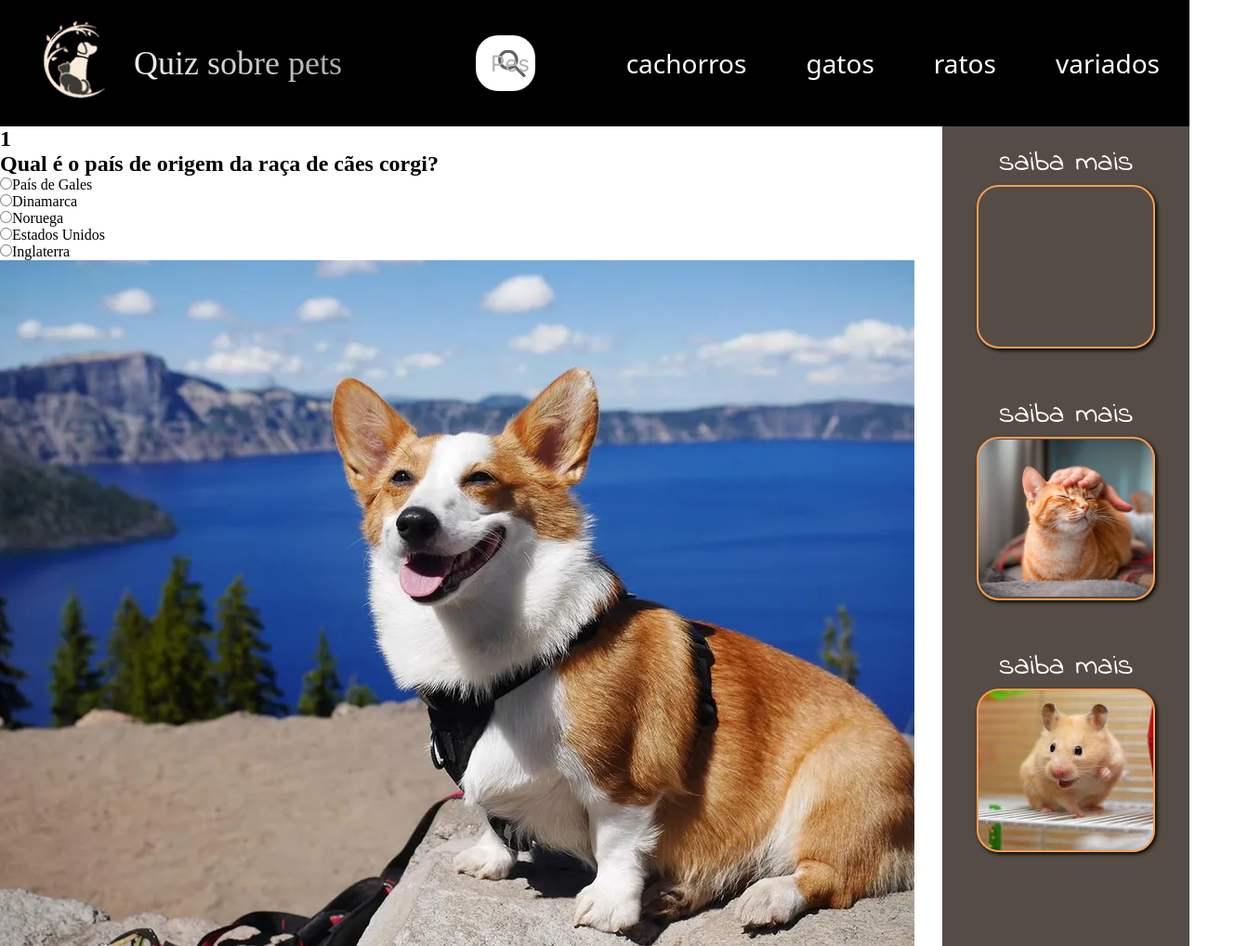
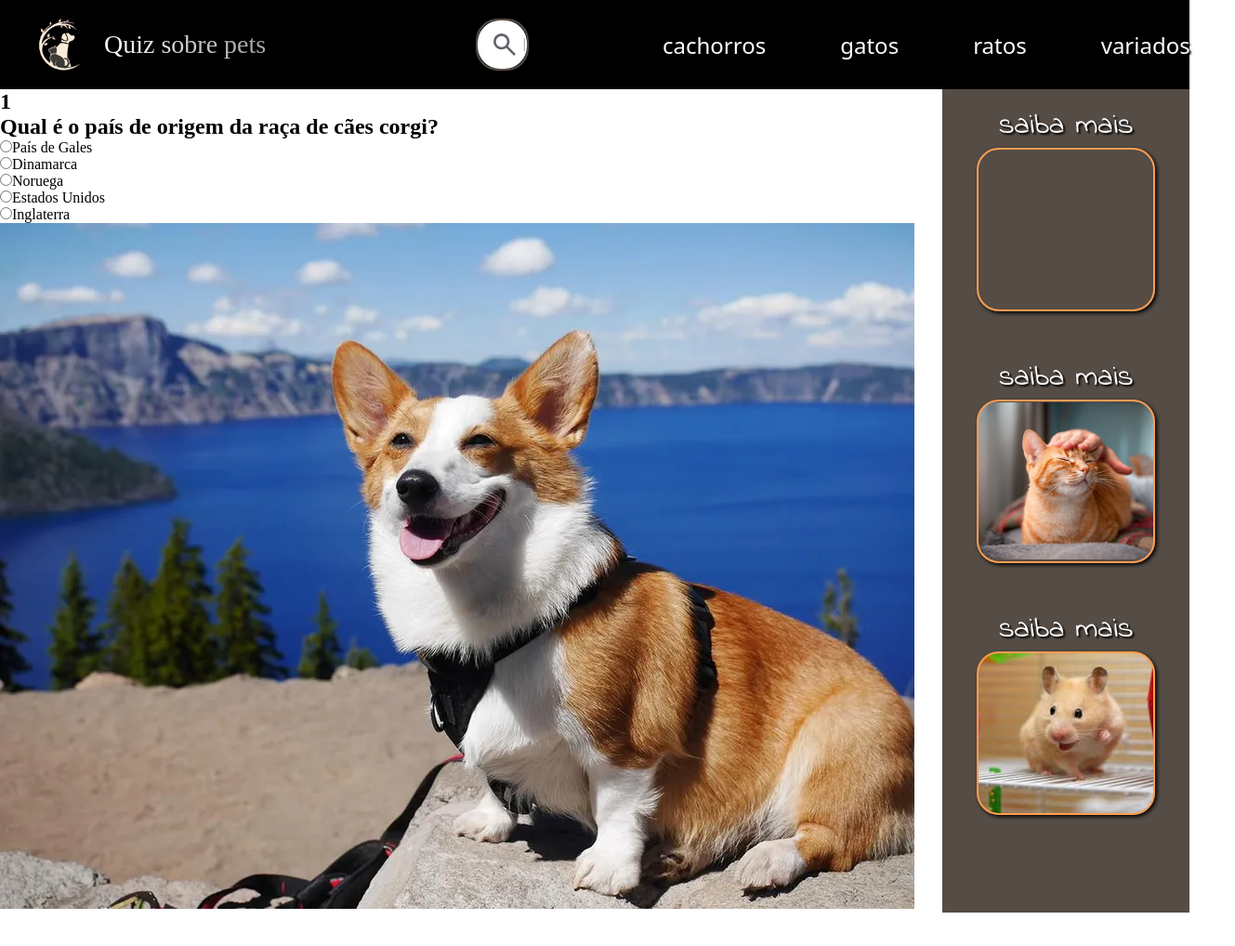
Before and after one commit to Gabriel-Luis123/Quiz-pets, a plain HTML site: page index.html in a window 1280 px wide. Shown: the top 1018 px of the page at 93% size, 1329 px wide, since content can reach past the window. After the commit the page ends 982 px from the top, so only its background shows below. Drawn offline with Linux system fonts and the light colour scheme; files whose address does not match are found by name; a web font is replaced by a local one.

Commit message:
mias mudanças

```diff
--- a/styles/components/_curiosidades.scss
+++ b/styles/components/_curiosidades.scss
@@ -23,6 +23,7 @@
                 border-radius: 24px;
                 border: 2px solid variaveis.$cor-terciaria;
                 box-shadow: 2px 2px 4px rgb(0, 0, 0);
+                transition: transform 0.5s;
             }
             .gato{
                 background-image: url(../../assets/imagem-gato-laranja.jpg);
@@ -34,6 +35,7 @@
                 border-radius: 24px;
                 border: 2px solid variaveis.$cor-terciaria;
                 box-shadow: 2px 2px 4px rgb(0, 0, 0);
+                transition: transform 0.5s;
             }
             .rato{
                 background-image: url(../../assets/imagem-hamster.jfif);
@@ -45,17 +47,29 @@
                 border-radius: 24px;
                 border: 2px solid variaveis.$cor-terciaria;
                 box-shadow: 2px 2px 4px rgb(0, 0, 0);
+                transition: transform 0.5s;
             }
-
+            &:hover{
+                div{
+                    border: 2px solid variaveis.$branco;
+                    transform: scale(1.1);
+                }
+            }
         }
         .curiosidades__animais__titulo{
             h2 {
                 @include mixins.ff-fs-cl(variaveis.$fonte-Indie-Flower,2rem,variaveis.$branco);
                 font-weight: 400;
+                text-shadow: 2px 2px 2px variaveis.$preto;
+                transition: transform 0.5s;
             }
-
             text-decoration: none;
-
+            &:hover{
+                h2{
+                    color: variaveis.$cor-primaria;
+                    transform: scale(1.2);
+                }
+            }
         }
     }
 }
--- a/styles/components/_header.scss
+++ b/styles/components/_header.scss
@@ -6,22 +6,22 @@
     display: flex;
     align-items: center;
     justify-content: space-between;
+    padding: 1rem 0;
     .cabecalho__logo{
         display: flex;
         column-gap: 1rem;
         align-items: center;
         .cabecalho__navegacao__logo{
-            padding: 1rem 0 1.5rem 2rem;
-            width: 8rem;
+            padding: 0 0 0 2rem;
+            width: 6rem;
         }
         .cabecalho__navegacao__titulo{
-            @include mixins.ff-fs-cl(variaveis.$fonte-Inika, 2.25rem,none);
+            @include mixins.ff-fs-cl(variaveis.$fonte-Inika, 1.75rem,none);
             font-weight: 400;
             background: variaveis.$gradiente-primario;
             background-clip: inherit;
             -webkit-background-clip: text;
             -webkit-text-fill-color: transparent;
-            padding: 2rem 0;
         }
     }
     .cabecalho__navegacao{
@@ -29,32 +29,36 @@
         justify-content: space-between;
         width: 60%;
         align-items: center;
-        margin-left: 3rem;
         .cabecalho__navegacao__pesquisar{
             display: inline-flex;
             $largura-input: 500px;
             width: $largura-input;
-            height: 3.75rem;
+            height: 3.5rem;
             border-radius: 24px;
-            margin: 1.375rem 6rem 1.375rem 0;
+            border: 2px solid variaveis.$cor-quintenaria;
+            margin-right: 8rem;
             .cabecalho__navegacao__pesquisar__pesquisa{
-                @include mixins.ff-fs-cl(variaveis.$fonte-Inter,1.5rem, variaveis.$preto);
+                @include mixins.ff-fs-cl(variaveis.$fonte-Inter,1.2rem, variaveis.$preto);
                 background-color: variaveis.$branco;
-                width: 98%;
+                width: 100%;
                 font-weight:400;
                 border: none;
                 outline: none;
                 border-radius: 24px;
-                padding-left: 1rem;
+                padding-left: 3rem;
                 line-height: 25px;
                 padding-right: 5px;
+                background-image: url('../../assets/lupa.svg');
+                background-size: 2rem;
+                background-repeat: no-repeat;
+                background-position: 0.8rem center;
                 &::placeholder{
-                    @include mixins.ff-fs-cl(variaveis.$fonte-Inter,1.5rem, variaveis.$cinza);
-                    background-image: url('../../assets/lupa.svg');
-                    background-size: 2.50rem;
-                    background-repeat: no-repeat;
-                    background-position: right;
+                    @include mixins.ff-fs-cl(variaveis.$fonte-Inter,1.2rem, variaveis.$cinza);
                     padding-right: 0.2rem;
+                }
+                &:focus{
+                    border: 3px solid variaveis.$cor-secundaria;
+                    transition: 0.2s;
                 }
             }
         }
@@ -64,12 +68,20 @@
             list-style-type: none;
             justify-content: space-between;
             align-items: center;
-            column-gap: 2rem;
+            column-gap: 1rem;
             li {
                 .cabecalho__navegacao__categorias__nome{
-                    @include mixins.ff-fs-cl(variaveis.$fonte-Irish-Grover,1.75rem,variaveis.$branco);
+                    @include mixins.ff-fs-cl(variaveis.$fonte-Irish-Grover,1.5rem,variaveis.$branco);
                     text-decoration: none;
+                    padding: 1rem;
                     margin-right: 2rem;
+                    text-shadow: 2px 2px 2px variaveis.$preto;
+                    &:hover{
+                        color: variaveis.$cor-primaria;
+                        transition: 0.8s;
+                        background-color: variaveis.$branco;
+                        border-radius: 4px;
+                    }
                 }
             }
         }
```
Also changed, not shown: styles/style.css, 1 other file.
